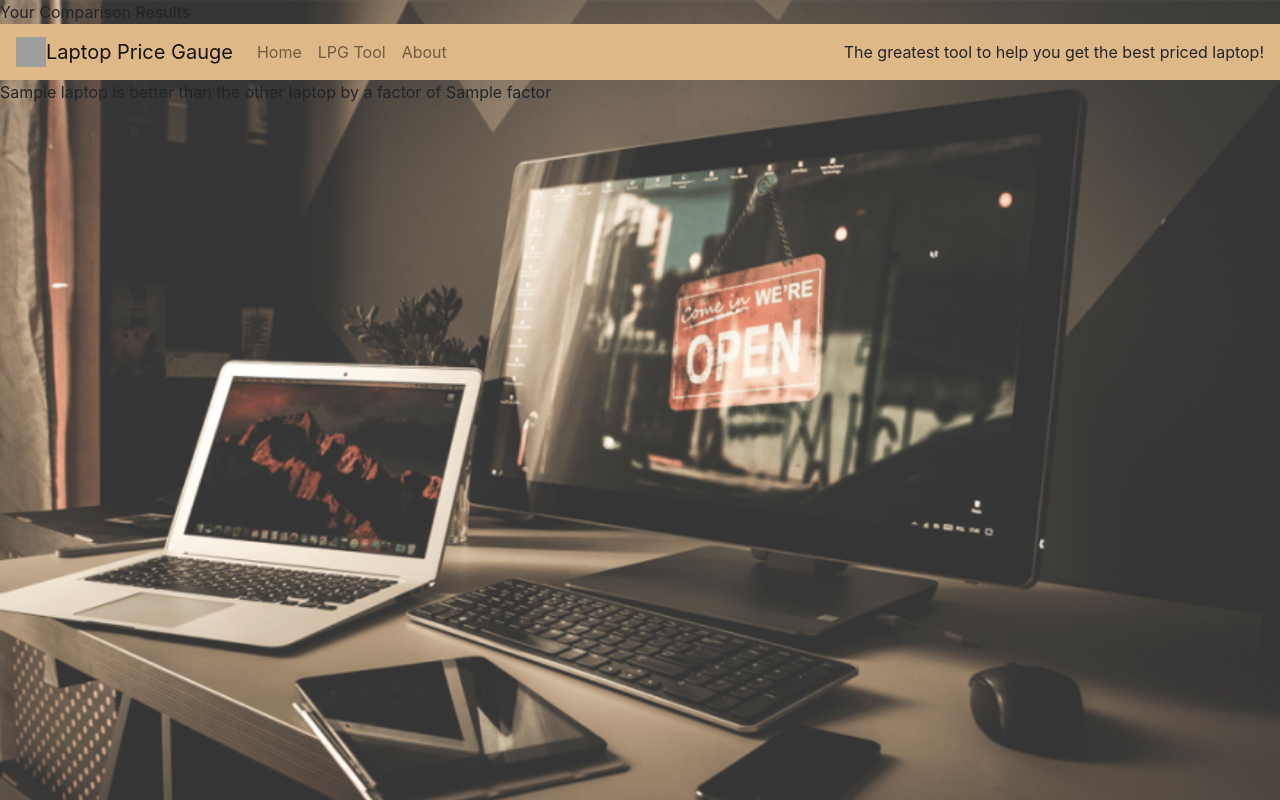
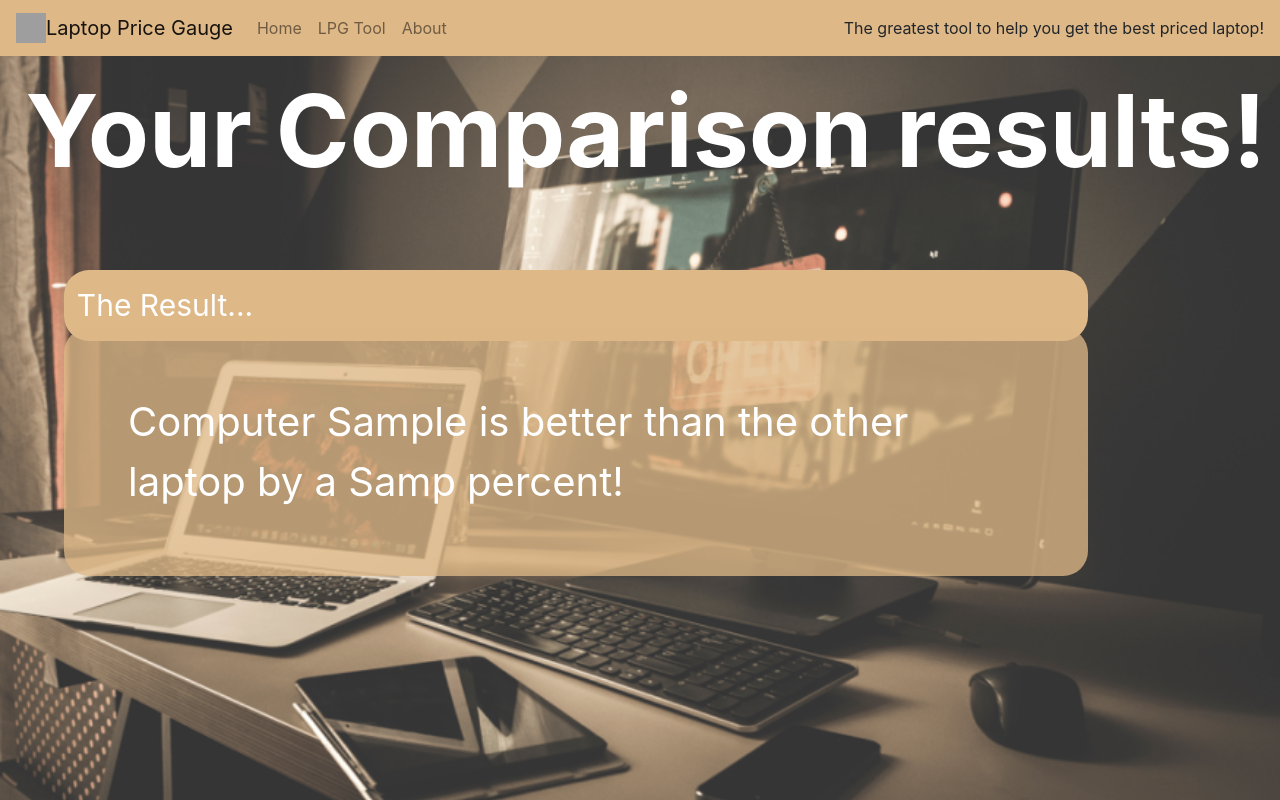
Before and after one commit to parathan/laptop-price-gauge, a Flask app: template Templates/Calculation.html in a window 1280 px wide. Run offline with Flask 2, Linux system fonts and the light colour scheme; the template is opened without the code that fills it: most values are stand-ins (such as "Sample title", 1, 10 or a date in 2020); some libraries are stand-ins or nearby versions; grey boxes are pictures that could not be loaded.

Commit message:
finished laptop price gauge

```diff
--- a/Templates/Calculation.html
+++ b/Templates/Calculation.html
@@ -1,9 +1,11 @@
 {% extends "layout.html" %}
 
 {% block title %}
-Your Comparison Results
 {% endblock %}
 
 {% block body %}
-{{ Laptop }} is better than the other laptop by a factor of {{ factor }}
+<div id="bigtitle">Your Comparison results!</div>
+<div id="resulttitle">The Result...</div>
+<div id="result">Computer {{ compare_result }} is better than the other laptop by a {{ factor[:4] }} percent!</div>
+
 {% endblock %}
--- a/Templates/LPG_About.html
+++ b/Templates/LPG_About.html
@@ -4,9 +4,10 @@
 {% endblock %}
 
 {% block body %}
-	<p>
+	<div id="about">
 		The Laptop Price Gauge values the price of a laptop<br>
 		based on the individual components.<br>
 		Created by Parathan and Jaakulan.
-	</p>
+	</div>
+
 {% endblock %}
--- a/app.py
+++ b/app.py
@@ -40,10 +40,16 @@ def get_allGpu():
     return query_db('select Model from GPU')
 
 def get_GpuBenchMark(gpu: str):
-    return query_db('select Benchmark from GPU where Model=?', (gpu,))
+    return query_db('select Benchmark from GPU where Model=?', (gpu,))[0]['Benchmark']
 
 def get_CpuBenchMark(cpu: str):
-    return query_db('select Benchmark from CPU where Model=?', (cpu,))
+    return query_db('select Benchmark from CPU where Model=?', (cpu,))[0]['Benchmark']
+
+def get_MAXcpuBM():
+    return query_db('select MAX(Benchmark) from CPU')[0]['MAX(Benchmark)']
+
+def get_MAXgpuBM():
+    return query_db('select MAX(Benchmark) from GPU')[0]['MAX(Benchmark)']
 
 def fieldChecker(comp: dict):
     missing=""
@@ -106,17 +112,17 @@ def lpg_tool():
 def calculate():
     comp = session['comp']
     print(comp)
-    gpu1=get_GpuBenchMark(comp['GPU1'])[0]['Benchmark']
-    gpu2=get_GpuBenchMark(comp['GPU2'])[0]['Benchmark']
-    cpu1=get_CpuBenchMark(comp['CPU1'])[0]['Benchmark']
-    cpu2=get_CpuBenchMark(comp['CPU2'])[0]['Benchmark']
-    max_cpubench = 200
-    max_gpubench = 1000
+    gpu1=get_GpuBenchMark(comp['GPU1'])
+    gpu2=get_GpuBenchMark(comp['GPU2'])
+    cpu1=get_CpuBenchMark(comp['CPU1'])
+    cpu2=get_CpuBenchMark(comp['CPU2'])
+    max_cpubench = get_MAXcpuBM()
+    max_gpubench = get_MAXgpuBM()
 
     compare_result = compare(max_cpubench, max_gpubench, cpu1, cpu2, gpu1, gpu2, int(comp['RAM1']), int(comp['RAM2']), int(comp['HDD1']), int(comp['HDD2']), int(comp['SSD1']), int(comp['SSD2']))
     print(compare_result)
 
-    return render_template("calculation.html", compare_result=compare_result, factor=10)
+    return render_template("calculation.html", compare_result=compare_result[0], factor=compare_result[1])
 
 @app.route("/LPG_About")
 def lpg_about():
--- a/static/css/style.css
+++ b/static/css/style.css
@@ -183,3 +183,100 @@ input[type=submit]:hover{
   border-style: dashed;
   background-color: rgba(222, 184, 135, 0.712);
 }
+
+#bigtitle{
+  color: white;
+  font-size: 100px;
+  font-weight: bolder;
+  margin-left: 2%;
+}
+
+#resulttitle{
+  width:80%;
+  color: white;
+  background-color: burlywood;
+  margin-top: 5%;
+  padding: 1%;
+  border-radius: 25px;
+  font-size: 30px;
+  margin-left: 5%;
+}
+
+#result{
+  padding: 5%;
+  width:80%;
+  color: white;
+  background-color: rgba(222, 184, 135, 0.767);
+  margin-top: -1%;
+  border-radius: 25px;
+  margin-left: 5%;
+  font-size: 40px;
+}
+
+#maintitle{
+  margin:auto;
+  margin-top: 15%;
+  font-size: 100px;
+  font-weight: bold;
+  text-shadow: 2px 2px 5px white;
+  animation-duration: 2s;
+  animation-name: slidein;
+}
+
+#navigator{
+  border-radius: 25%;
+  height: 40%;
+  margin-top: 15%;
+  padding-top: 5%;
+  background-color: rgba(222, 184, 135, 0.753);
+  font-size: 120%;
+  color: white;
+  animation-duration: 2s;
+  animation-name: slideout;
+}
+
+@keyframes slidein {
+  from {
+      margin-top: 0%;
+      font-size: 20px;
+  }
+  to {
+      margin-top: 15%;
+      font-size: 100px;
+  }
+}
+
+@keyframes slideout {
+  from {
+      margin-top: 0%;
+      padding-top: 5%;
+      font-size: 10%;
+  }
+  to {
+      margin-top: 15%;
+      padding-top: 5%;
+      font-size: 120%;
+  }
+}
+
+#about{
+  margin:auto;
+  margin-top: 5%;
+  font-size: 75px;
+  font-weight: bold;
+  text-shadow: 2px 2px 5px white;
+  animation-duration: 2s;
+  animation-name: slideinAbout;
+  text-align: center;
+}
+
+@keyframes slideinAbout {
+  from {
+      margin-top: 0%;
+      font-size: 20px;
+  }
+  to {
+      margin-top: 5%;
+      font-size: 75px;
+  }
+}
```
Also changed, not shown: Templates/LPG_Home.html (+4 -4 lines), calculation.py (+4 -4 lines).
